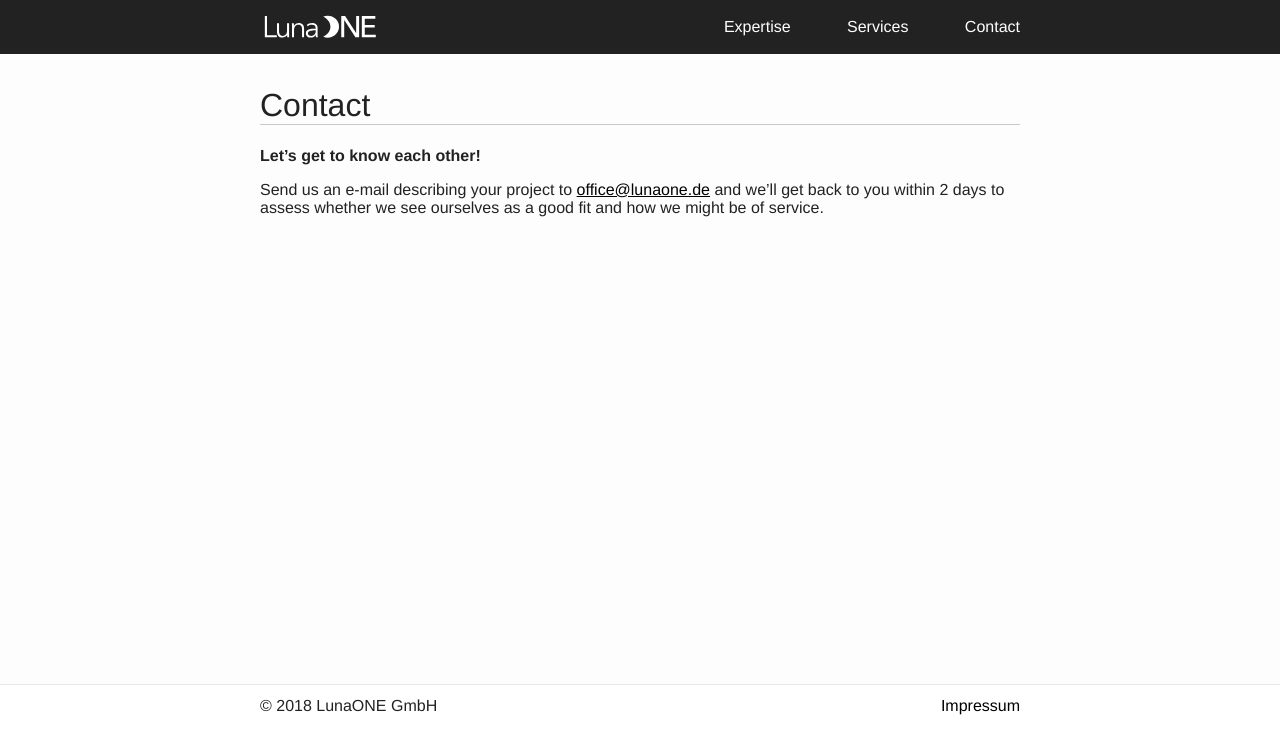
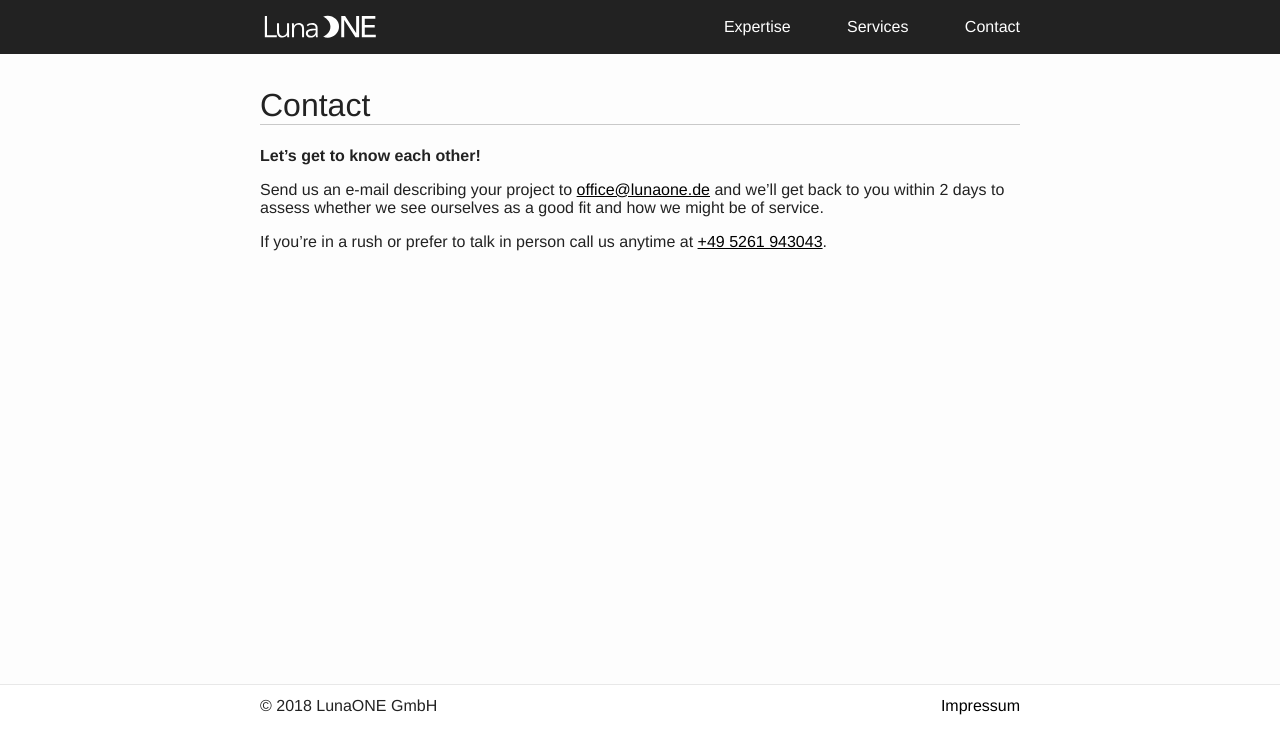
Before and after one commit to LunaONE/web, a Jekyll site: the page built from contact.md, in a window 1280 px wide. Shown: the top 754 px of the page. Built offline with Jekyll 4.4.1, drawn with Linux system fonts in a browser that asks for light colours; our own code applies the rules of GitHub Pages for plain Markdown files.

Commit message:
Add phone contact

```diff
--- a/contact.md
+++ b/contact.md
@@ -7,3 +7,5 @@ layout: default
 **Let's get to know each other!**
 
 Send us an e-mail describing your project to [office@lunaone.de](mailto:office@lunaone.de) and we'll get back to you within 2 days to assess whether we see ourselves as a good fit and how we might be of service.
+
+If you're in a rush or prefer to talk in person call us anytime at [+49 5261 943043](tel:+49-5261-943043).
```
